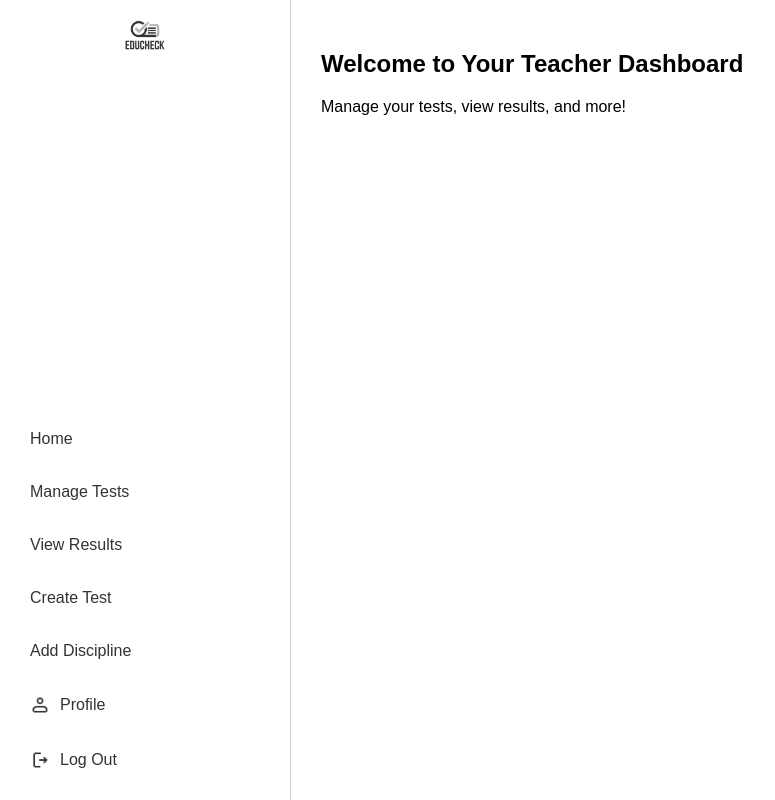
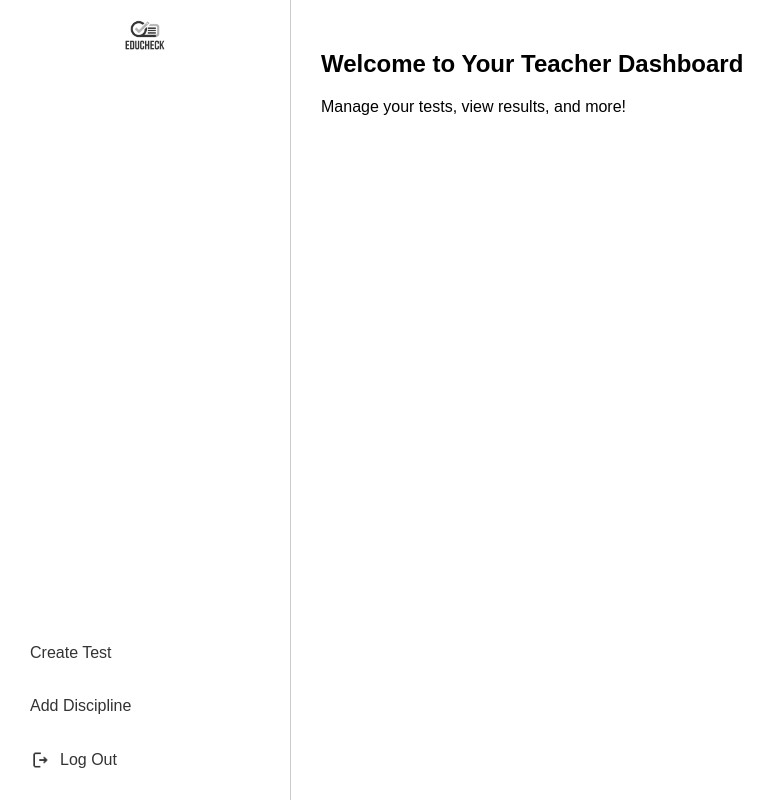
Before and after one commit to MaxPolushyn/sas, a website: page frontend/pages/teacher-home.html in a window 1280 px wide. Shown: the whole page, without its empty margins (0-775 px from the left). Drawn offline with Linux system fonts and the light colour scheme; no server answers.

Commit message:
Add files via upload

```diff
--- a/frontend/pages/teacher-home.html
+++ b/frontend/pages/teacher-home.html
@@ -7,18 +7,13 @@
     <link rel="stylesheet" href="../css/teacher-dashboard.css">
 </head>
 <body>
-    <!-- Sidebar -->
     <div class="sidebar">
         <div class="logo">
             <img src="../assets/logo.png" alt="EDUCHECK Logo">
         </div>
         <div class="menu">
-            <a href="#" id="home-link"> Home</a>
-            <a href="#" id="manage-tests-link"> Manage Tests</a>
-            <a href="#" id="view-results-link">View Results</a>
             <a href="#" id="create-test-link"> Create Test</a>
             <a href="#" id="add-discipline-link"> Add Discipline</a>
-            <a href="#" id="profile-link"><img src="../assets/profile-icon.png" alt="Profile"> Profile</a>
             <a href="/logout"><img src="../assets/logout-icon.png" alt="Logout"> Log Out</a>
         </div>
     </div>
```
Also changed, not shown: package.json (added, +14 -0 lines), 1 other file.
